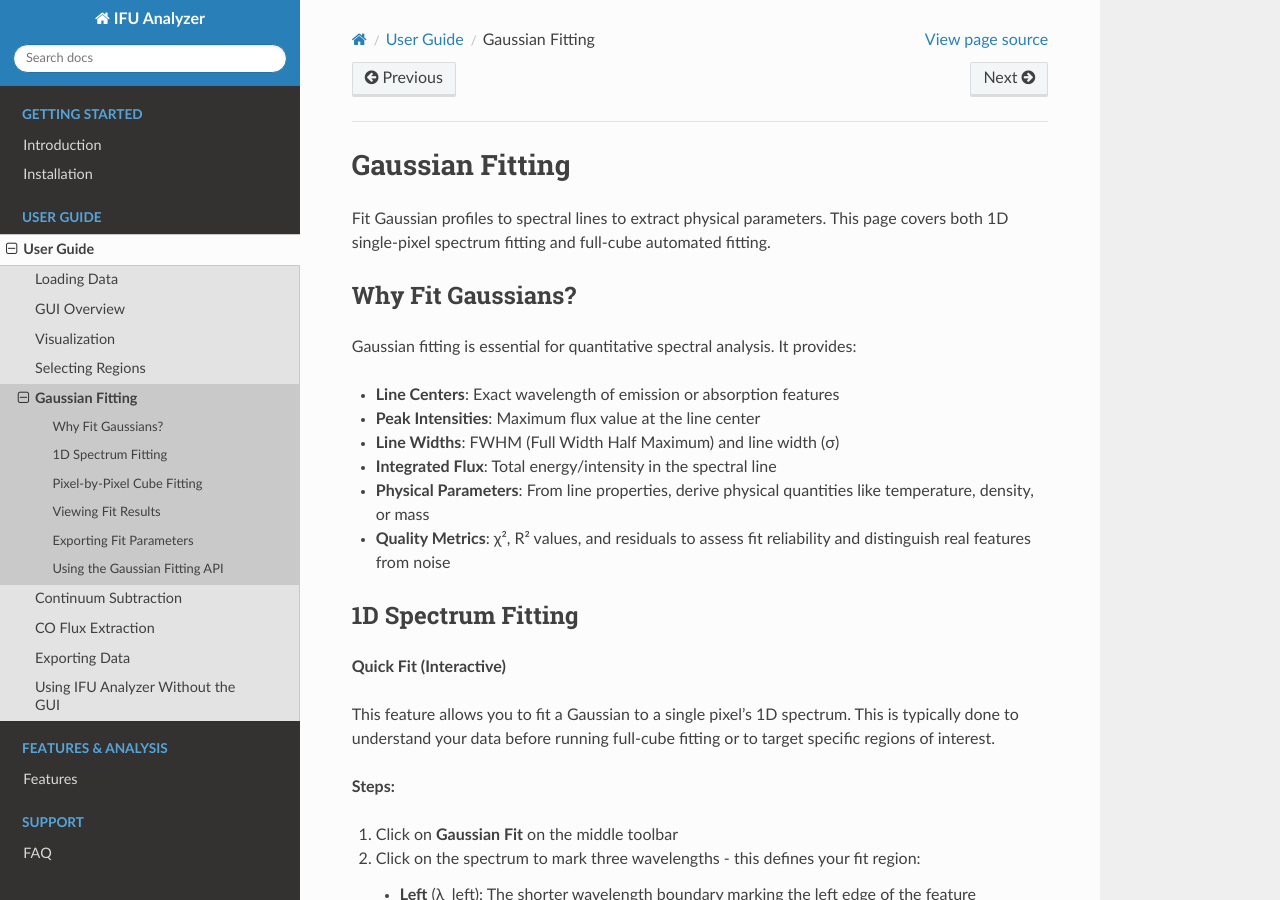
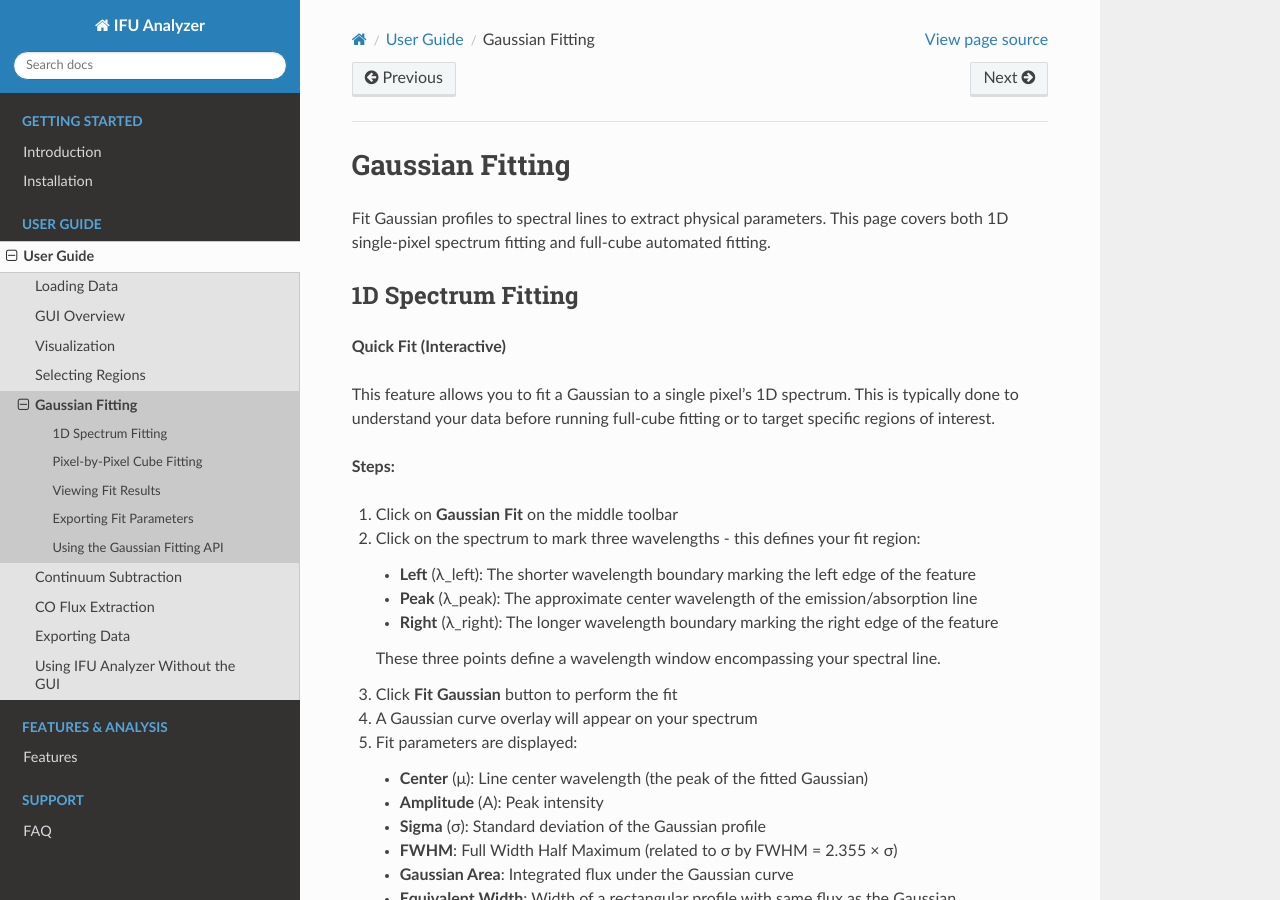
Before and after one commit to ilariapascucci/IFU-Analyzer, a Sphinx documentation site: the page built from docs/user_guide/gaussian_fitting.rst, in a window 1280 px wide and 900 px high. Built offline with Sphinx 7.4.7 and the Read the Docs theme 3.1.0, drawn with Linux system fonts in a browser that asks for light colours.

Commit message:
why fit gaussians

```diff
--- a/docs/user_guide/gaussian_fitting.rst
+++ b/docs/user_guide/gaussian_fitting.rst
@@ -4,20 +4,6 @@ Gaussian Fitting
 
 Fit Gaussian profiles to spectral lines to extract physical parameters. This page covers both
 1D single-pixel spectrum fitting and full-cube automated fitting.
-
-Why Fit Gaussians?
-==================
-
-Gaussian fitting is essential for quantitative spectral analysis. It provides:
-
-- **Line Centers**: Exact wavelength of emission or absorption features
-- **Peak Intensities**: Maximum flux value at the line center
-- **Line Widths**: FWHM (Full Width Half Maximum) and line width (σ)
-- **Integrated Flux**: Total energy/intensity in the spectral line
-- **Physical Parameters**: From line properties, derive physical quantities like temperature,
-  density, or mass
-- **Quality Metrics**: χ², R² values, and residuals to assess fit reliability and distinguish
-  real features from noise
 
 1D Spectrum Fitting
 ===================
```
Also changed, not shown: 12 other files.
